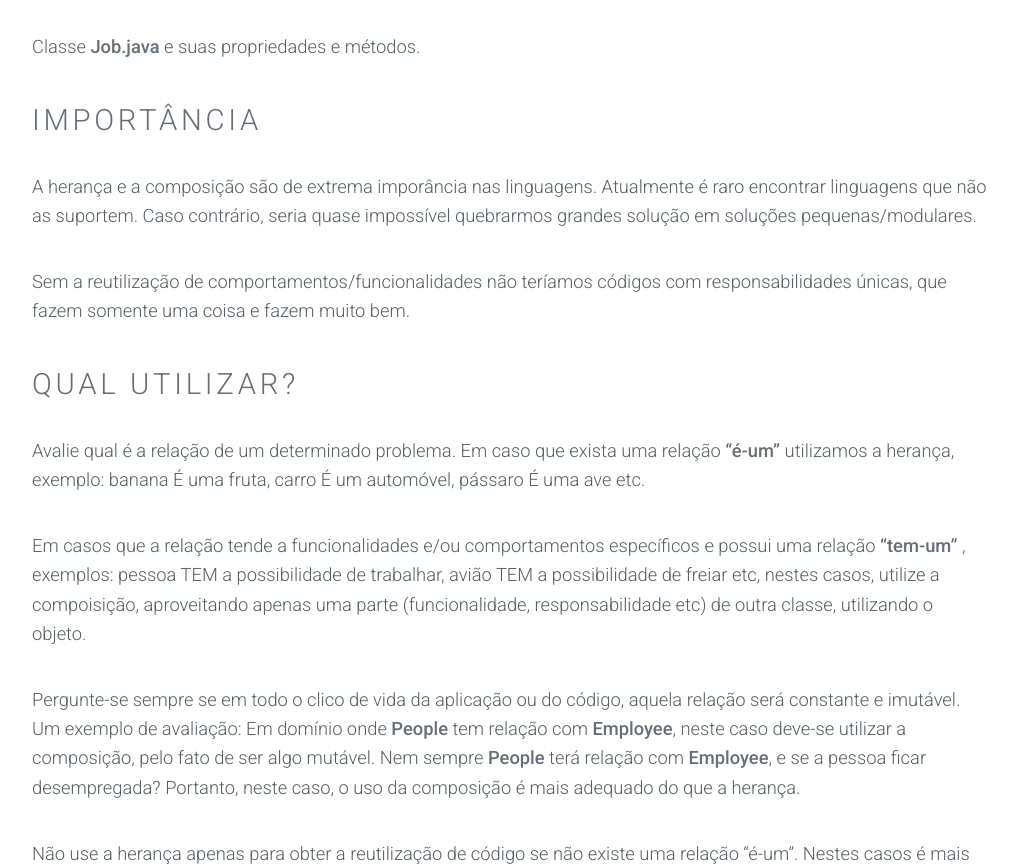
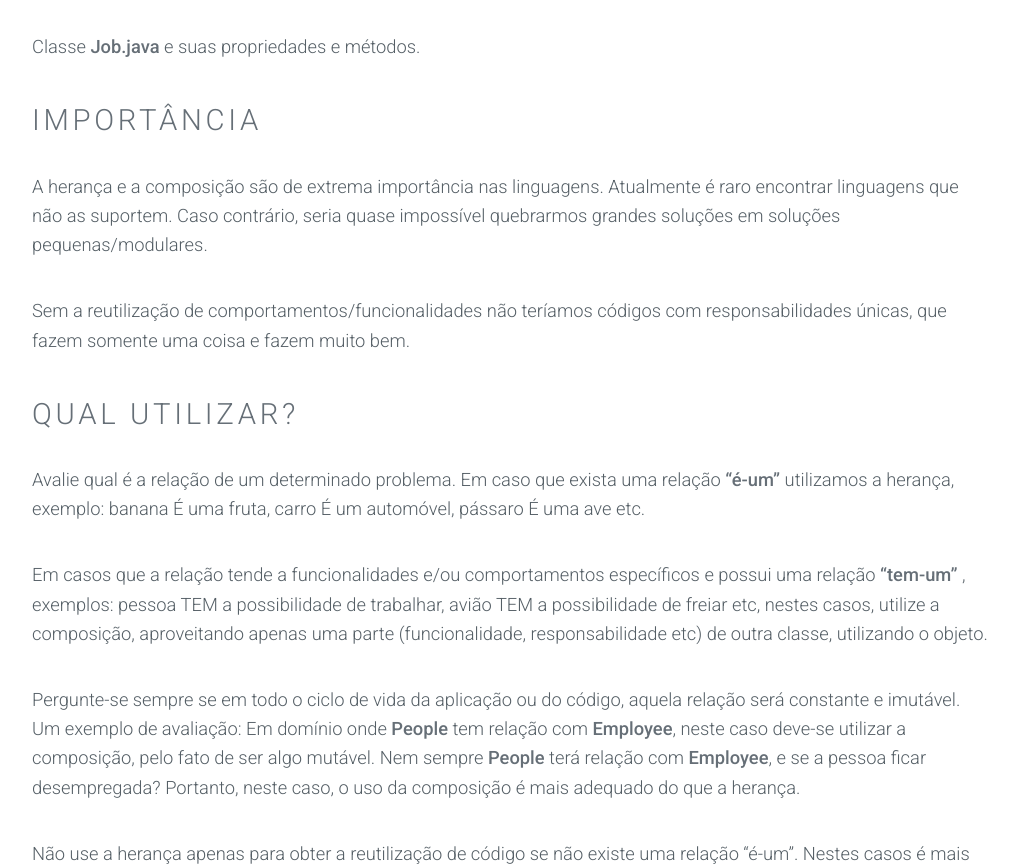
Before and after one commit to leonardorifeli/leonardorifeli-website, a Jekyll site: the page built from _posts/2016-08-19-heranca-ou-composicao-qual-utilizar.markdown, in a window 1280 px wide and 1400 px high, scrolled down 3497 px, cut to the strip 84-952 px from the top of the window. Shown: the whole strip, without its empty margins (128-1146 px from the left). Built offline with Jekyll 4.4.1, drawn with Linux system fonts in a browser that asks for light colours; comment, search, counter and statistics services are not loaded; some of the changed text lies outside the part shown.

Commit message:
Fixed language error in article

```diff
--- a/_posts/2016-08-19-heranca-ou-composicao-qual-utilizar.markdown
+++ b/_posts/2016-08-19-heranca-ou-composicao-qual-utilizar.markdown
@@ -75,7 +75,7 @@
 
 ## Importância
 
-A herança e a composição são de extrema imporância nas linguagens. Atualmente é raro encontrar linguagens que não as suportem. Caso contrário, seria quase impossível quebrarmos grandes solução em soluções pequenas/modulares.
+A herança e a composição são de extrema importância nas linguagens. Atualmente é raro encontrar linguagens que não as suportem. Caso contrário, seria quase impossível quebrarmos grandes soluções em soluções pequenas/modulares.
 
 Sem a reutilização de comportamentos/funcionalidades não teríamos códigos com responsabilidades únicas, que fazem somente uma coisa e fazem muito bem.
 
@@ -83,15 +83,15 @@
 
 Avalie qual é a relação de um determinado problema. Em caso que exista uma relação **"é-um"** utilizamos a herança, exemplo: banana É uma fruta, carro É um automóvel, pássaro É uma ave etc.
 
-Em casos que a relação tende a funcionalidades e/ou comportamentos específicos e possui uma relação **"tem-um"** , exemplos: pessoa TEM a possibilidade de trabalhar, avião TEM a possibilidade de freiar etc, nestes casos, utilize a compoisição, aproveitando apenas uma parte (funcionalidade, responsabilidade etc) de outra classe, utilizando o objeto.
+Em casos que a relação tende a funcionalidades e/ou comportamentos específicos e possui uma relação **"tem-um"** , exemplos: pessoa TEM a possibilidade de trabalhar, avião TEM a possibilidade de freiar etc, nestes casos, utilize a composição, aproveitando apenas uma parte (funcionalidade, responsabilidade etc) de outra classe, utilizando o objeto.
 
-Pergunte-se sempre se em todo o clico de vida da aplicação ou do código, aquela relação será constante e imutável. Um exemplo de avaliação: Em domínio onde **People** tem relação com **Employee**, neste caso deve-se utilizar a composição, pelo fato de ser algo mutável. Nem sempre **People** terá relação com **Employee**, e se a pessoa ficar desempregada? Portanto, neste caso, o uso da composição é mais adequado do que a herança.
+Pergunte-se sempre se em todo o ciclo de vida da aplicação ou do código, aquela relação será constante e imutável. Um exemplo de avaliação: Em domínio onde **People** tem relação com **Employee**, neste caso deve-se utilizar a composição, pelo fato de ser algo mutável. Nem sempre **People** terá relação com **Employee**, e se a pessoa ficar desempregada? Portanto, neste caso, o uso da composição é mais adequado do que a herança.
 
 Não use a herança apenas para obter a reutilização de código se não existe uma relação “é-um”. Nestes casos é mais apropriado utilizar a composição.
 
 ## Falando em Java
 
-Apenas para abrir um parêntese no artigo, em Java, toda e qualquer classe possui uma herança, neste caso implicitamente. Toda classe em Java, sempre extenderá Object, com isso, alguns métodos são herdados.
+Apenas para abrir um parêntese no artigo, em Java, toda e qualquer classe possui uma herança, neste caso implicitamente. Toda classe em Java, sempre estenderá Object, com isso, alguns métodos são herdados.
 
 Exemplo de herança com object, sobrescrevendo toString():
 
```
Also changed, not shown: other parts of _posts/2016-08-19-heranca-ou-composicao-qual-utilizar.markdown (+1 -1 lines).
